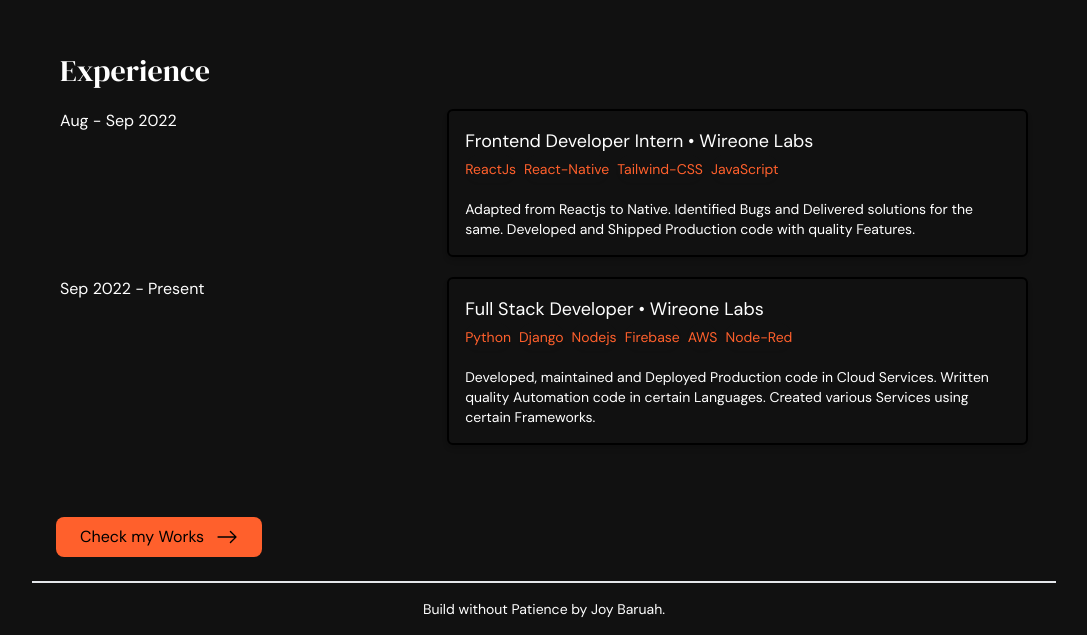
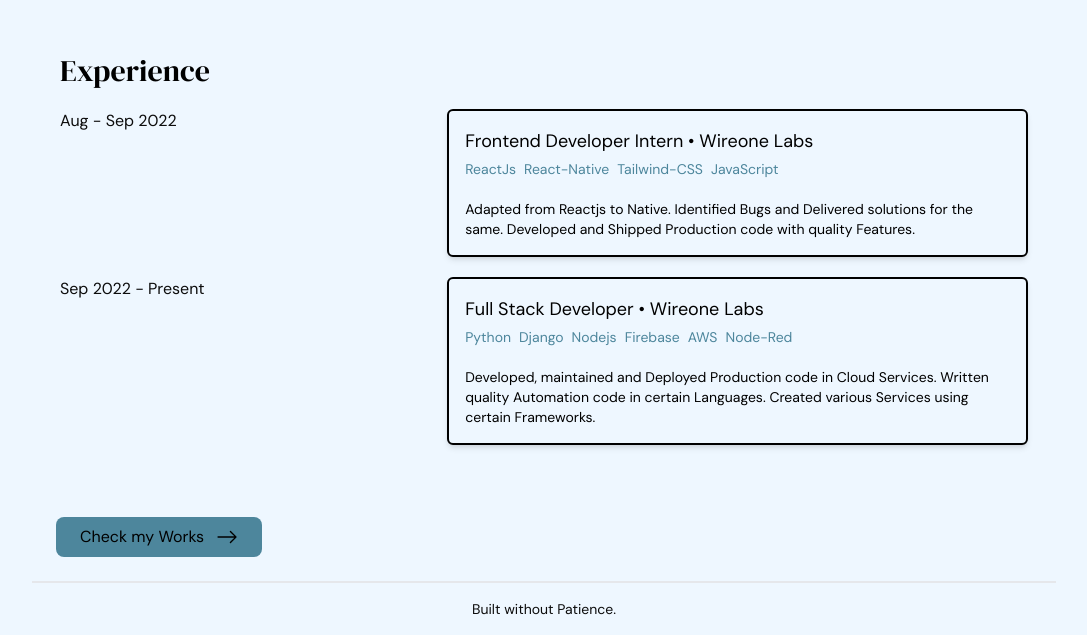
Before and after one commit to Joybaruah/joy-portfolio, a Next.js app: page / in a window 1280 px wide. Shown: the part 916-1551 px from the top of the page, without its empty margins (96-1183 px from the left). Built offline with nearby package versions, Linux system fonts and the light colour scheme.

Commit message:
feat(theme): light theme

```diff
--- a/components/Footer.jsx
+++ b/components/Footer.jsx
@@ -3,11 +3,11 @@ import React from "react";
 
 export default function Footer() {
   return (
-      <div
-        className="text-sm text-center p-4 text-accent border-t-2"
-        style={fontDMSans.style}
-      >
-        Build without Patience by Joy Baruah.
-      </div>
+    <div
+      className="text-sm text-center p-4 text-accent border-t-2"
+      style={fontDMSans.style}
+    >
+      Built without Patience.
+    </div>
   );
 }
--- a/components/home/experience/ExpCard.jsx
+++ b/components/home/experience/ExpCard.jsx
@@ -17,7 +17,7 @@ export default function ExpCard({ exp }) {
           <div className="flex flex-wrap gap-2">
             {exp.skills.map((s) => {
               return (
-                <div className="w-fit py-1 rounded-full shadow-sm" key={exp.id}>
+                <div className="w-fit py-1 rounded-full" key={exp.id}>
                   <h4 className="text-primary text-sm" style={fontDMSans.style}>
                     {s}
                   </h4>
--- a/tailwind.config.js
+++ b/tailwind.config.js
@@ -13,12 +13,12 @@ module.exports = {
           'conic-gradient(from 180deg at 50% 50%, var(--tw-gradient-stops))',
       },
       colors: {
-        'text': '#ffffff',
-        'background': '#111111',
-        'primary': '#ff602c',
-        'dull': "#FFA559",
-        'secondary': '#000000',
-        'accent': '#ffffff',
+        // 'text': '#ffffff',
+        'background': '#EEF7FF',
+        'primary': '#4D869C',
+        'dull': "#7AB2B2",
+        'secondary': '#CDE8E5',
+        'accent': '#0C0C0C',
       }
     },
   },
```
